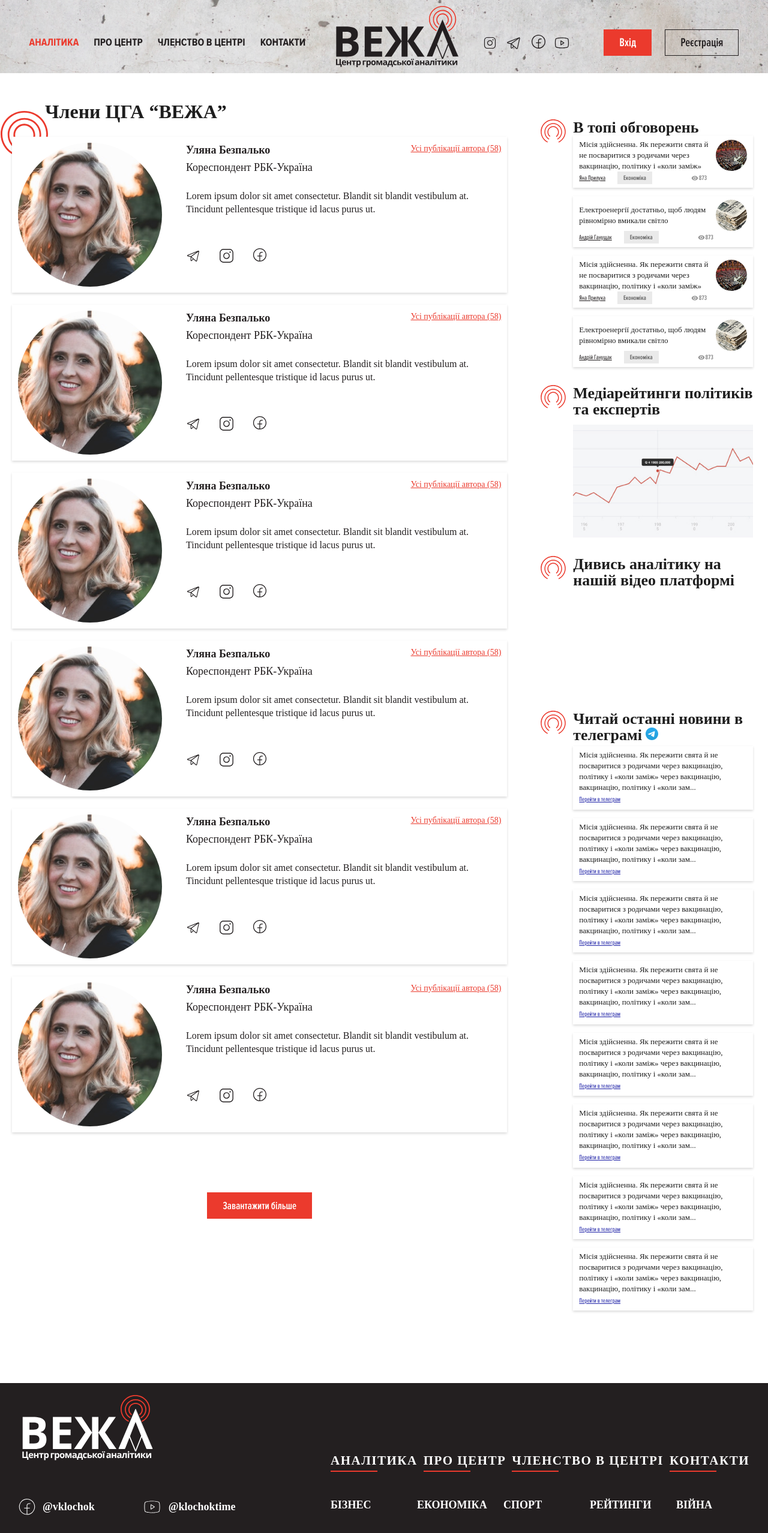
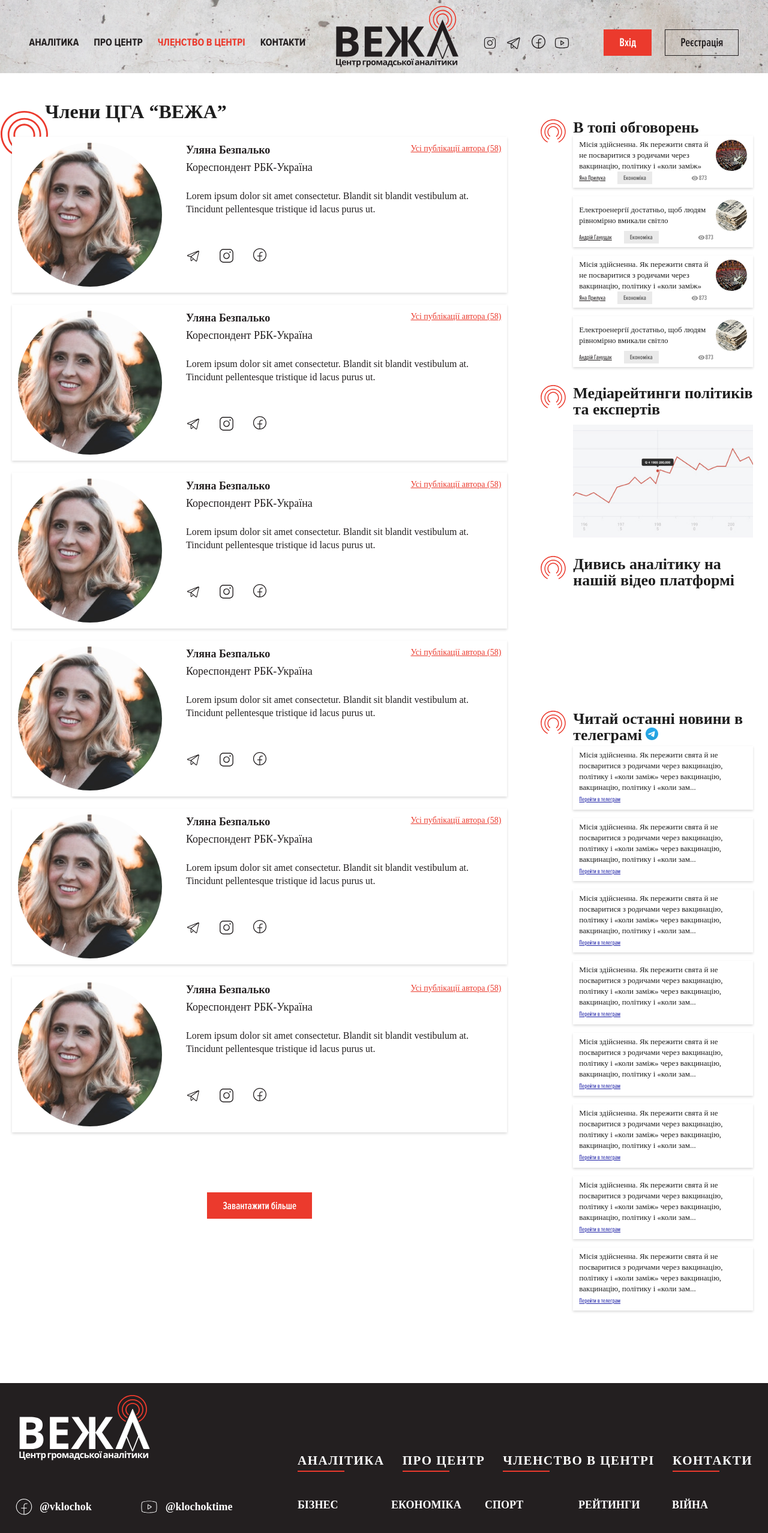
Before and after one commit to petro2442first/vezha_static, a plain HTML site: page authors.html in a window 1280 px wide. Shown: the top 2556 px of the page at 60% size. Drawn offline with nearby package versions, Linux system fonts and the light colour scheme; grey boxes are pictures that could not be loaded; a web font is replaced by a local one.

Commit message:
add links and fix footer width

```diff
--- a/authors.html
+++ b/authors.html
@@ -29,14 +29,18 @@
           <button class="nav-menu__close">
             <img src="assets/images/close.svg" alt="" />
           </button>
-          <li class="nav-menu__item active"><a href="#">Аналітика</a></li>
-          <li class="nav-menu__item"><a href="#">Про центр</a></li>
-          <li class="nav-menu__item"><a href="#">Членство в центрі</a></li>
-          <li class="nav-menu__item"><a href="#">Контакти</a></li>
+          <li class="nav-menu__item">
+            <a href="ratings.html">Аналітика</a>
+          </li>
+          <li class="nav-menu__item"><a href="about.html">Про центр</a></li>
+          <li class="nav-menu__item active">
+            <a href="authors.html">Членство в центрі</a>
+          </li>
+          <li class="nav-menu__item"><a href="contacts.html">Контакти</a></li>
         </ul>
-        <div class="header__logo">
+        <a href="index.html" class="header__logo">
           <img src="assets/images/logo.svg" alt="" />
-        </div>
+        </a>
         <div class="header__socials">
           <a href="#"
             ><img src="assets/images/socials/instagram.svg" alt=""
--- a/style/footer.scss
+++ b/style/footer.scss
@@ -11,7 +11,7 @@
       "logo  nav"
       "links tags"
       "copy copy";
-    gap: 47px 150px;
+    gap: 47px 194px;
   }
   &__logo {
     grid-area: logo;
@@ -21,7 +21,7 @@
     align-self: end;
     display: grid;
     grid-auto-flow: column;
-    gap: 20px 10px;
+    gap: 20px 80px;
     li {
       a {
         font-family: "Commissioner";
--- a/style/style.scss
+++ b/style/style.scss
@@ -85,10 +85,24 @@ ul {
     }
   }
 }
-
+@media screen and (max-width: 1500px) {
+  .footer {
+    &__nav {
+      gap: 20px 40px;
+    }
+  }
+}
 @media screen and (max-width: 1380px) {
   .authors {
     max-width: 100%;
+  }
+  .footer {
+    &__container {
+      gap: 47px 100px;
+    }
+    &__nav {
+      gap: 20px 30px;
+    }
   }
 }
 @media screen and (max-width: 1240px) {
```
Also changed, not shown: about.html (+14 -6 lines), contacts.html (+12 -6 lines), index.html (+2 -2 lines), profile.html (+10 -6 lines), ratings.html (+10 -6 lines), register.html (added, +28 -0 lines), assets/images/regsiter_bg.jpg (added), assets/images/socials/facebook_colored.svg (added), style/style.css, 1 other file.
